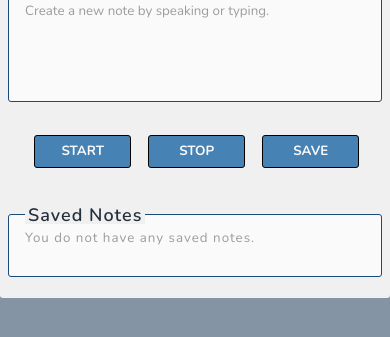
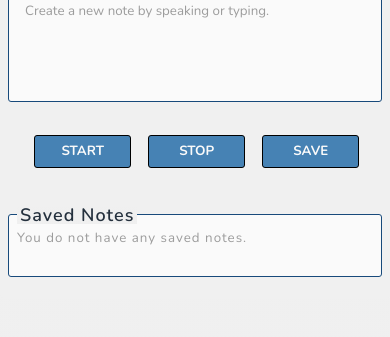
Before and after one commit to MAbdurahman/js-voice-note-app, a website: page index.html in a window 390 px wide. Shown: the part 305-642 px from the top of the page. Drawn offline with nearby package versions, Linux system fonts and the light colour scheme.

Commit message:
Remove extraneous code from html, css, and js files

```diff
--- a/scss/main.scss
+++ b/scss/main.scss
@@ -110,7 +110,6 @@ body {
 
 @media only screen and (max-width: 540px) {
   body {
-    background: var(--clr-augmented-100);
     overflow: hidden;
   }
 }
@@ -163,6 +162,33 @@ ion-icon {
   font-size: 4rem;
 }
 
+/*=============================================
+      scrollbar styles
+================================================*/
+/* width */
+::-webkit-scrollbar {
+  width: 3px;
+
+}
+/* track */
+::-webkit-scrollbar-track {
+  margin-left: 4px;
+  box-shadow: inset 0 0 5px var(--clr-neutral-400);
+  border-radius: var(--br-border-radius);
+
+}
+
+/* handle */
+::-webkit-scrollbar-thumb {
+  background: var(--clr-neutral-300);
+  border-radius: var(--br-border-radius);
+}
+
+/* handle on hover */
+::-webkit-scrollbar-thumb:hover {
+  background: var(--clr-neutral-600);
+}
+
 /* =========================================
               preloader
 ============================================ */
@@ -209,12 +235,6 @@ div.wrapper {
     padding-top: 4px;
   }
 }
-@media only screen and (max-width: 540px) {
-  .wrapper {
-    background: var(--clr-augmented-100);
-  }
-}
-
 
 /*=============================================
         heading
@@ -224,7 +244,6 @@ div.wrapper {
   font-weight: var(--fw-font-weight-700);
   text-transform: capitalize;
   text-align: center;
-  color: var(--clr-augmented-400);
   color: var(--clr-primary-800);
 }
 
@@ -270,7 +289,6 @@ section.new-notes-wrapper {
   min-height: 152px;
   padding: .25em .50em;
   margin-bottom: 1em;
-  background-color: var(--clr-neutral-100);
   background-color: transparent;
   resize: vertical;
   outline: none;
@@ -392,10 +410,6 @@ button.btn-fill:not(last-child) {
   margin-right: .5em;
 }
 
-
-
-
-
 button.swal-button.swal-button--confirm {
   background:  steelblue;
   color: var(--clr-neutral-100);
@@ -417,24 +431,15 @@ button.swal-button.swal-button--confirm:hover {
   background: var(--clr-neutral-100);
 }
 
-
-/*=============================================
-
-================================================*/
-
-
-
-
 /*=============================================
         saved-notes-wrapper
 ================================================*/
 section.saved-notes-wrapper {
   position: relative;
-
   margin-bottom: 1em;
-  /*padding: 1rem;*/
-  /*padding: .25em .50em;*/
   padding: 16px;
+  padding-left: 8px;
+  padding-right: 4px;
   background-color: var(--clr-neutral-100);
   border: 1px solid var(--clr-primary-800);
   border-radius: var(--br-border-radius);
@@ -464,8 +469,6 @@ section.saved-notes-wrapper {
 .saved-notes-items {
   max-height: 200px;
   overflow-y: auto;
-/*  display: grid;
-  grid-template-rows: 33.33% 66.66%;*/
   display: flex;
   flex-direction: column;
   justify-content: flex-start;
@@ -477,10 +480,6 @@ section.saved-notes-wrapper {
   display: flex;
   flex-direction: column;
   justify-content: flex-start;
-
-  /*margin-bottom: 1.75em;*/
-  /*margin-bottom: 1em;*/
-
 
 }
 
@@ -505,32 +504,27 @@ section.saved-notes-wrapper {
 
 .note-read {
   color: #4682b4;
-  /*color: var(--clr-semantic-s-300);*/
   transition: color 0.333s;
 }
 .note-read:hover {
   color: var(--clr-primary-400);
-  /*color: var(--clr-semantic-s-100);*/
+
 }
 
 .note-delete {
-  color: #8f0e0e;
   color: var(--clr-semantic-a-300);
   transition: color 0.333s;
 }
 
 .note-delete:hover {
-  color: #ca2f2f;
   color: var(--clr-semantic-a-100);
 }
 .note-edit {
-  color: #4682b4;
   color: var(--clr-semantic-w-300);
   transition: color 0.333s;
 }
 
 .note-edit:hover {
-  color: #ca2f2f;
   color: var(--clr-semantic-w-100);
 }
 
```
Also changed, not shown: index.html (+0 -1 lines), css/main.css, 1 other file.
